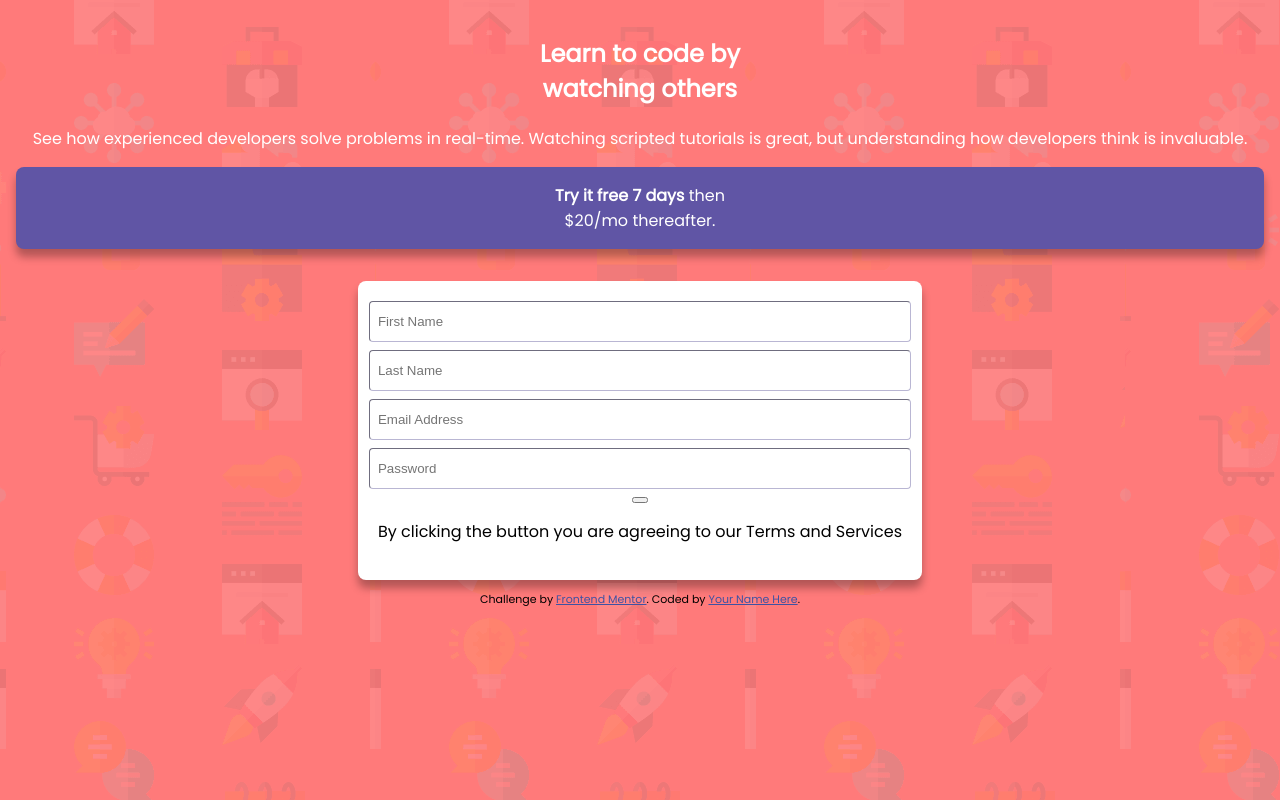
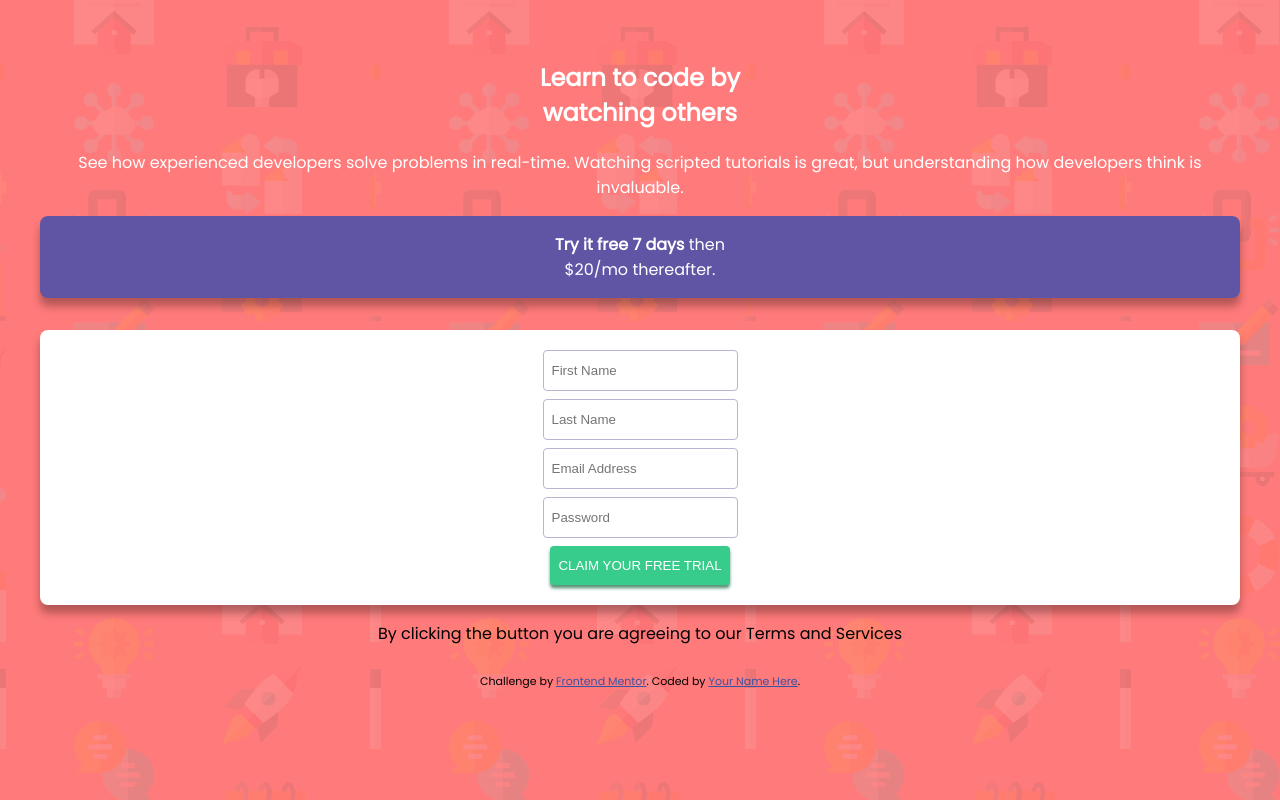
Before and after one commit to maaxg/intro-component-with-signup-form, a plain HTML site: page index.html in a window 1280 px wide. Drawn offline with Linux system fonts and the light colour scheme.

Commit message:
feat: submit button

```diff
--- a/index.html
+++ b/index.html
@@ -44,13 +44,13 @@
       </p>
     </section>
     <div class="box-shadow card">
-      <input class="input" placeholder="First Name" />
-      <input class="input" placeholder="Last Name" />
-      <input class="input" placeholder="Email Address" />
-      <input class="input" placeholder="Password" />
-      <button title="Claim your free trial"></button>
-      <p>By clicking the button you are agreeing to our Terms and Services</p>
+      <input type="text" class="input" placeholder="First Name" />
+      <input type="text" class="input" placeholder="Last Name" />
+      <input type="email" class="input" placeholder="Email Address" />
+      <input type="password" class="input" placeholder="Password" />
+      <input class="button" type="submit" value="CLAIM YOUR FREE TRIAL" />
     </div>
+    <p>By clicking the button you are agreeing to our Terms and Services</p>
 
     <footer>
       <p class="attribution">
--- a/styles.css
+++ b/styles.css
@@ -9,7 +9,7 @@ body {
   font-family: Poppins;
   background-image: url(images/bg-intro-mobile.png);
   background-color: hsl(0, 100%, 74%);
-  padding: 0.5rem;
+  padding: 2rem;
 }
 
 .box-shadow {
@@ -27,10 +27,13 @@ body {
 }
 
 .price-card {
+  display: flex;
+  flex: 1;
+  align-items: center;
+  justify-content: center;
   background-color: hsl(248, 32%, 49%);
   border-radius: 0.5rem;
   width: 100%;
-
   margin-bottom: 2rem;
 }
 
@@ -42,19 +45,36 @@ body {
 .card {
   display: flex;
   flex: 1;
+  width: 100%;
   flex-direction: column;
   justify-content: center;
   align-items: center;
   background-color: white;
   border-radius: 0.5rem;
-  padding: 1.25rem;
+  padding: 1.25rem 0 1.25rem 0;
+}
+
+.form {
 }
 
 .input {
-  width: 100%;
+  display: flex;
+  flex: 1;
   margin-bottom: 0.5rem;
   padding: 0.75rem 0.5rem 0.75rem 0.5rem;
   border-radius: 0.25rem;
-  border-width: 0.1px;
-  border-color: hsl(246, 25%, 77%);
+  border: 1px solid hsl(246, 25%, 77%);
 }
+
+.button {
+  display: flex;
+  flex: 1;
+  padding: 0.75rem 0.5rem 0.75rem 0.5rem;
+  align-items: center;
+  justify-content: center;
+  border: 0;
+  background-color: hsl(154, 59%, 51%);
+  color: white;
+  border-radius: 0.25rem;
+  box-shadow: 0 0.2rem 0.2rem hsl(154, 25%, 46%);
+}
```
